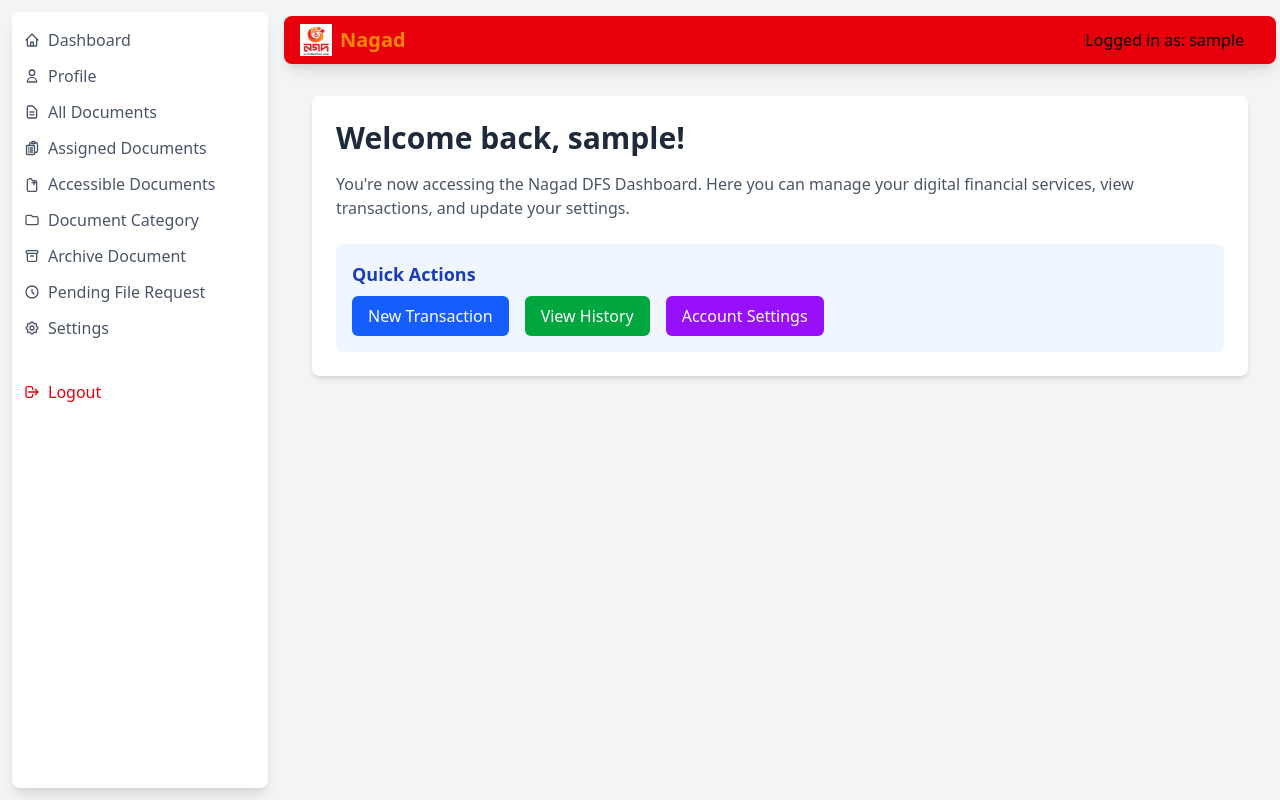
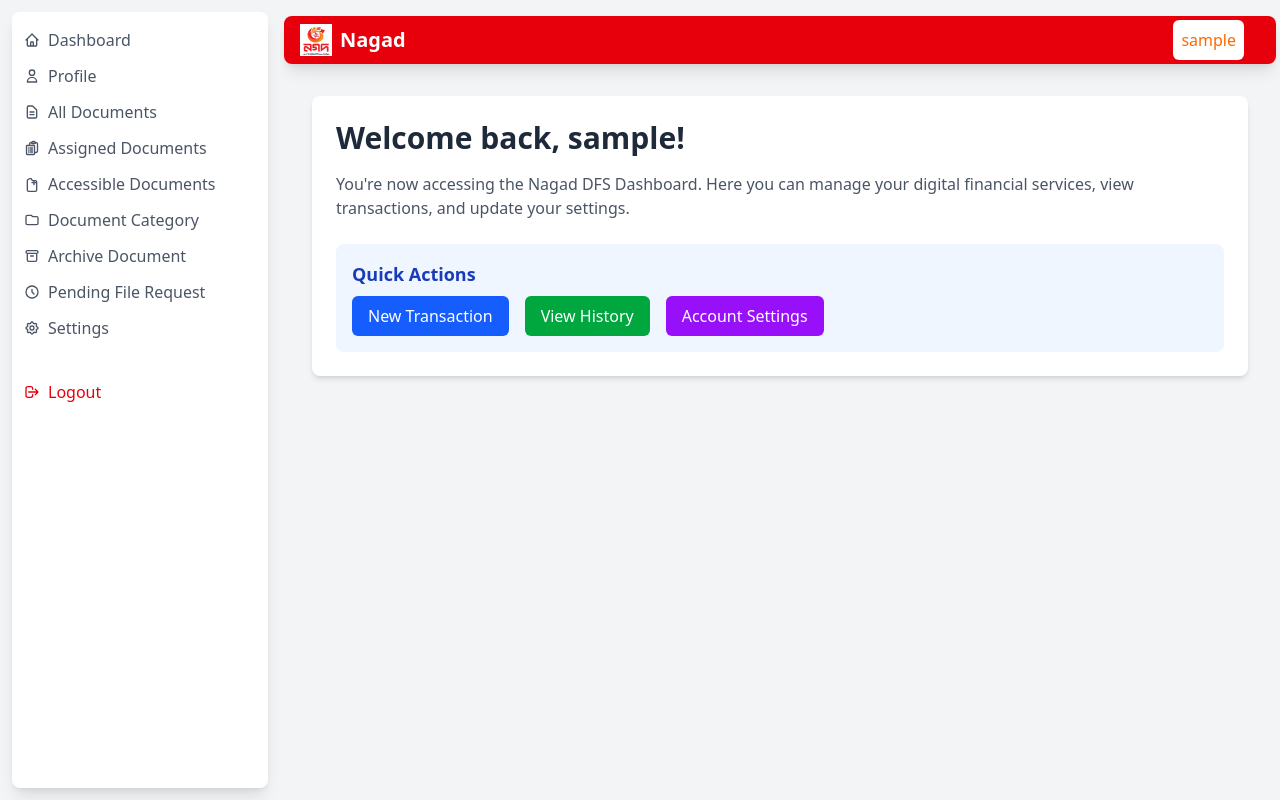
Before and after one commit to azmee101/front-end, a React (Vite) app: page /welcome in a window 1280 px wide. Built offline with nearby package versions, Linux system fonts and the light colour scheme; data requests are answered from the project's data file; sample sign-in values are in the browser's storage.

Commit message:
nagad text color change

```diff
--- a/src/component/layout/Topbar.jsx
+++ b/src/component/layout/Topbar.jsx
@@ -1,7 +1,7 @@
 const Topbar = ({ user }) => {
   return (
     <header className="px-1 pt-4">
-      <nav className="bg-red-600 text-orange-400 shadow-lg h-12 rounded-lg">
+      <nav className="bg-red-600 text-white-400 shadow-lg h-12 rounded-lg">
         <div className="flex items-center justify-between h-full px-4">
           <div className="flex items-center">
             <img
@@ -9,14 +9,15 @@
               src="Nagad_Vertical Logo_Latest 1.svg"
               alt="Nagad DFS Logo"
             />
-            <span className="text-xl font-semibold">Nagad</span>
+            <span className="text-xl font-semibold text-white">Nagad</span>
           </div>
 
-          <div className="hidden md:block ml-auto mr-4">
-            <span className="text-black">
-              Logged in as: {user.username}
-            </span>
-          </div>
+          <button
+  type="button"
+  className="hidden md:block ml-auto mr-4 bg-white rounded-md px-2 py-2 text-orange-500 hover:text-orange-600 focus:outline-none focus:ring-2 focus:ring-orange-500 focus:ring-offset-2"
+>
+  {user.username}
+</button>
         </div>
       </nav>
     </header>
```
